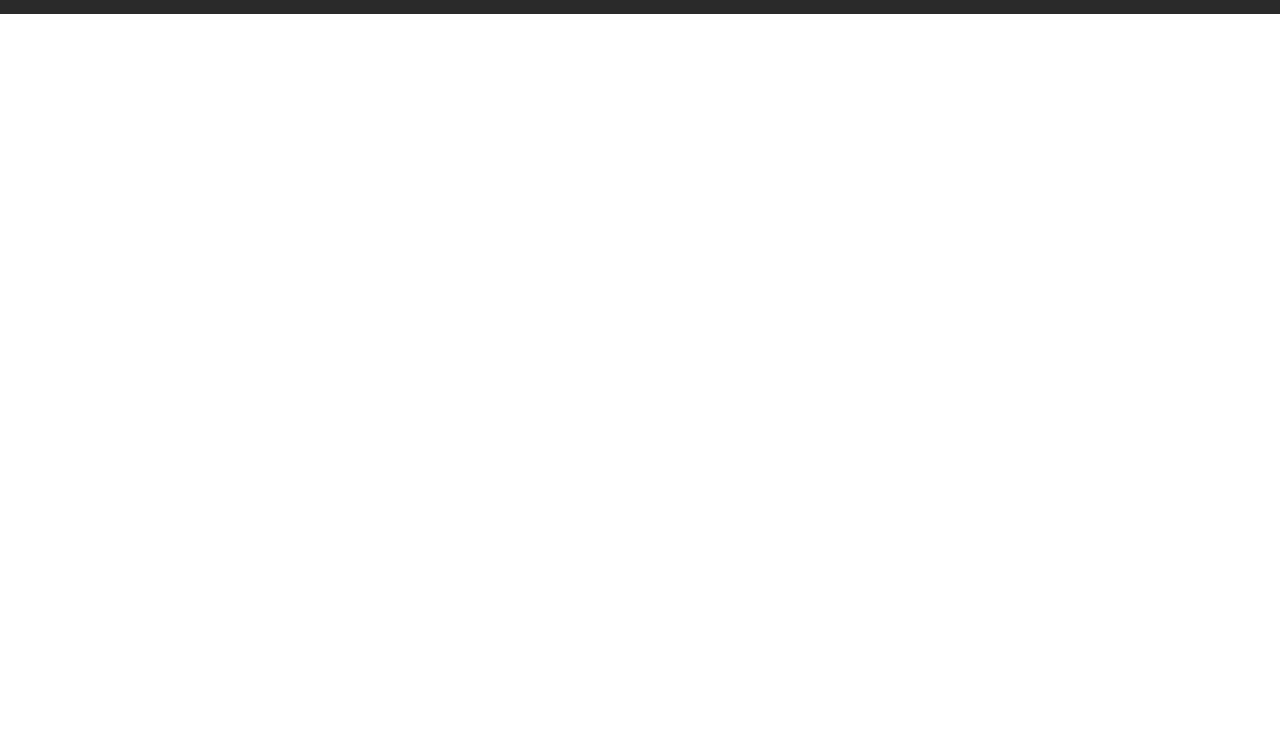
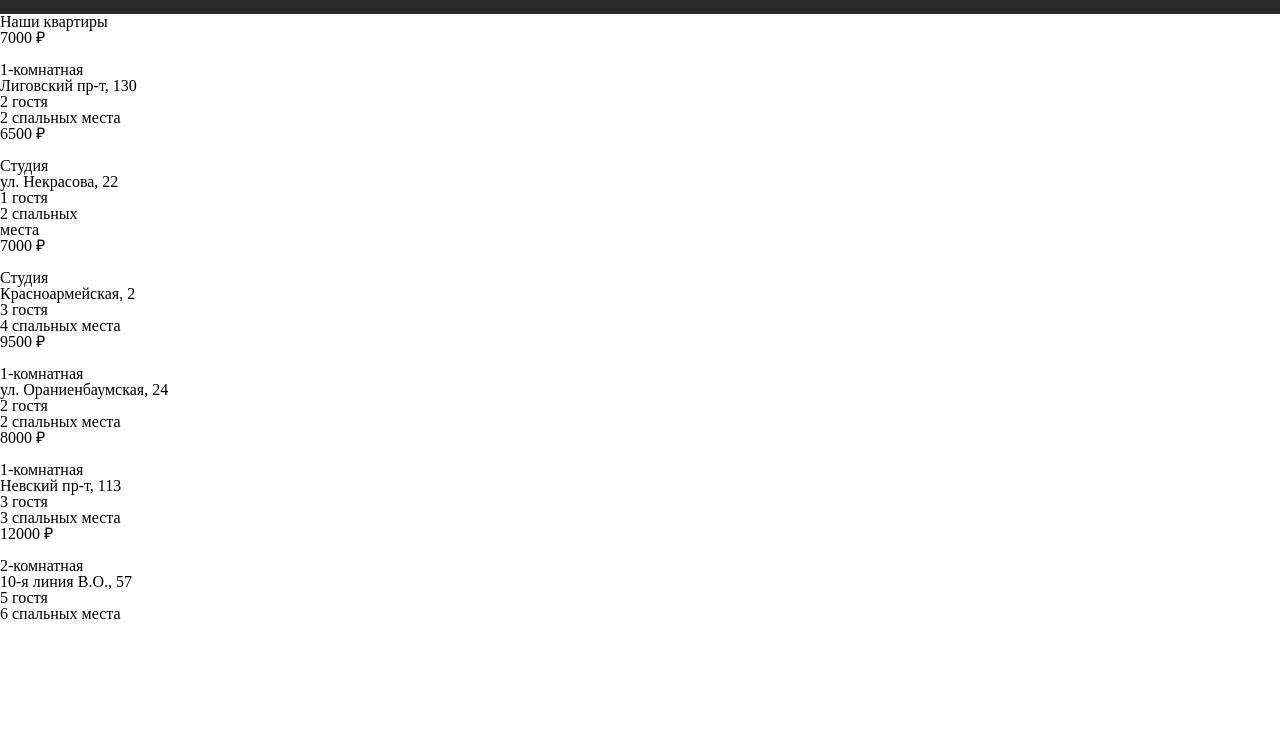
Before and after one commit to windn19/site, a plain HTML site: page index.html in a window 1280 px wide. Shown: the part 66-800 px from the top of the page. Drawn offline with Linux system fonts and the light colour scheme; files whose address does not match are found by name.

Commit message:
10 сентября

```diff
--- a/css/styles.css
+++ b/css/styles.css
@@ -2,7 +2,7 @@ body {
     width: 1366px;
 }
 
-header {
+.menu {
     height: 80px;
     background-color: #2a2a2a;
 }
@@ -49,6 +49,9 @@ header {
     font-weight: 500;
     font-family: "Roboto";
     text-decoration: none;
+    margin-right: 45px;
+    position: relative;
+    top: 1px;
 }
 .tel {
     width: 14px;
@@ -68,3 +71,6 @@ header {
     font-weight: 500;
     font-family: "Roboto";
 }
+.clearfix {
+    clear: both;
+}
--- a/index.html
+++ b/index.html
@@ -8,7 +8,7 @@
     <link href="https://fonts.googleapis.com/css2?family=Roboto:wght@500&display=swap" rel="stylesheet">
 </head>
 <body>
-    <header>
+    <header class="menu">
         <nav>
             <ul class="main-menu">
                 <li><a href="indext.html" class="logo" title="Главная">
@@ -27,8 +27,86 @@
             <button type="submit" name=call_me value="true">Перезвоните мне</button>
         </div>
     </header>
-    <section class="flats">
-
+    <section class="wapper-flats">
+        <div class="flats">
+            <header class="flat">
+                <h2>Наши квартиры</h2>
+            </header>
+            <ul class="flats">
+                <li class="flat">
+                    <div class="price">7000 &#8381;</div>
+                    <img src="">
+                    <div class="base-desc">
+                        <div class="rooms">1-комнатная</div>
+                        <div class="address">Лиговский пр-т, 130</div>
+                    </div>
+                    <ul class="params">
+                        <li class="guests">2 гостя</li>
+                        <li class="beds">2 спальных места</li>
+                    </ul>
+                </li>
+                <li class="flat">
+                    <div class="price">6500 &#8381;</div>
+                    <img src="">
+                    <div class="base-desc">
+                        <div class="rooms">Студия</div>
+                        <div class="address">ул. Некрасова, 22</div>
+                    </div>
+                    <ul class="params">
+                        <li class="guests">1 гостя</li>
+                        <li class="beds">2 спальных <br>места</li>
+                    </ul>
+                </li>
+                <li class="flat">
+                    <div class="price">7000 &#8381;</div>
+                    <img src="">
+                    <div class="base-desc">
+                        <div class="rooms">Студия</div>
+                        <div class="address">Красноармейская, 2</div>
+                    </div>
+                    <ul class="params">
+                        <li class="guests">3 гостя</li>
+                        <li class="beds">4 спальных места</li>
+                    </ul>
+                </li>
+                <li class="flat">
+                    <div class="price">9500 &#8381;</div>
+                    <img src="">
+                    <div class="base-desc">
+                        <div class="rooms">1-комнатная</div>
+                        <div class="address">ул. Ораниенбаумская, 24</div>
+                    </div>
+                    <ul class="params">
+                        <li class="guests">2 гостя</li>
+                        <li class="beds">2 спальных места</li>
+                    </ul>
+                </li>
+                <li class="flat">
+                    <div class="price">8000 &#8381;</div>
+                    <img src="">
+                    <div class="base-desc">
+                        <div class="rooms">1-комнатная</div>
+                        <div class="address">Невский пр-т, 113</div>
+                    </div>
+                    <ul class="params">
+                        <li class="guests">3 гостя</li>
+                        <li class="beds">3 спальных места</li>
+                    </ul>
+                </li>
+                <li class="flat">
+                    <div class="price">12000 &#8381;</div>
+                    <img src="">
+                    <div class="base-desc">
+                        <div class="rooms">2-комнатная</div>
+                        <div class="address">10-я линия В.О., 57</div>
+                    </div>
+                    <ul class="params">
+                        <li class="guests">5 гостя</li>
+                        <li class="beds">6 спальных места</li>
+                    </ul>
+                </li>
+            </ul>
+        </div>
     </section>
     <section class="comments">
 
```
